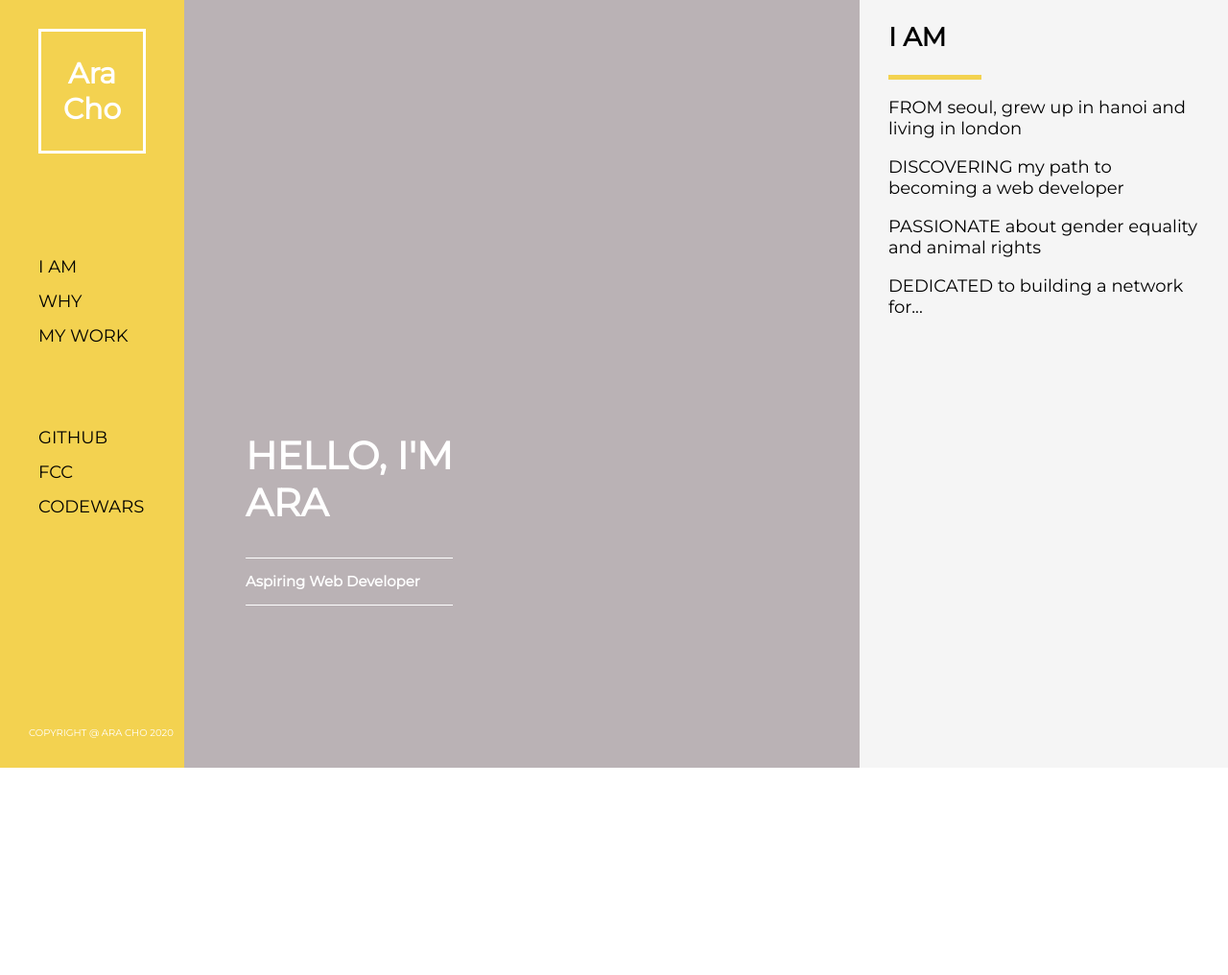
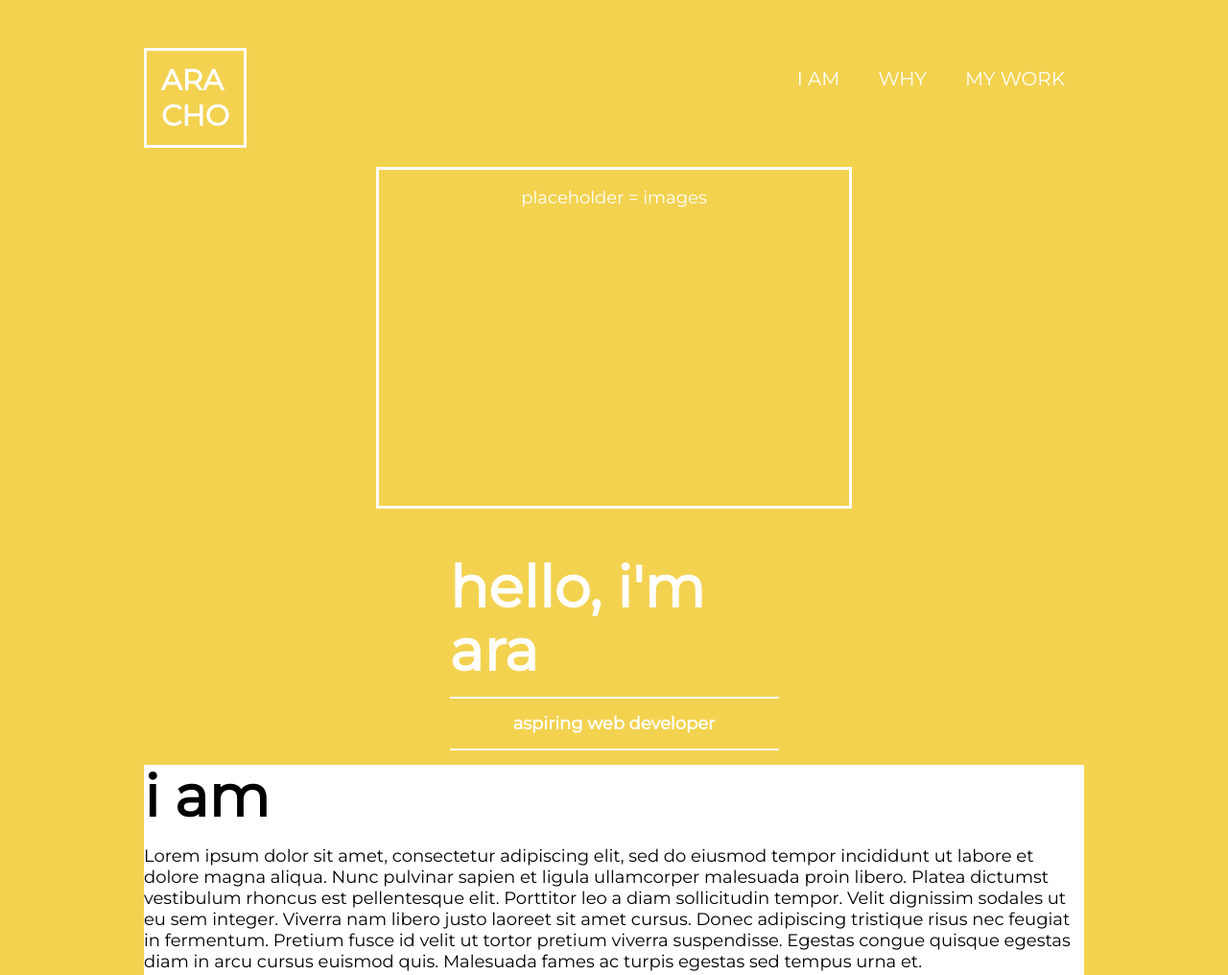
Before and after one commit to Aracho1/aracho1.github.io, a plain HTML site: page index.html in a window 1280 px wide. Shown: the top 1016 px of the page at 96% size. Before the commit the page ends 800 px from the top, so only its background shows below. Drawn offline with Linux system fonts and the light colour scheme.

Commit message:
re-designed the nav and landing page

```diff
--- a/css/styles.css
+++ b/css/styles.css
@@ -1,99 +1,81 @@
-html {
+body {
+  font-family: Montserrat;
   font-size: 18px;
+  padding: 50px 150px;
+  margin: 0;
+  height: 100%;
+  background-color: #f3d250;
+  color: #fff;
 }
 
-body{
-  font-family: "Montserrat";
+ul {
+  list-style-type: none;
+  margin: 0;
+  padding: 0;
+  overflow:hidden;
 }
 
-h5 {
+li {
+  float: left;
+}
+
+.nav-links a {
+  display: block;
+  padding: 20px;
+  text-decoration: none;
+  color: inherit;
+}
+
+h1 {
+  font-size: 60px;
+  margin: 0;
+  line-height: 1.1;
+}
+
+h4 {
+  margin: 10px 0;
+  text-align: center;
+}
+
+hr {
+  border: 1px solid #fff;
   margin: 15px 0;
 }
 
-hr.style-one {
-  border: 0;
-  height: 1px;
-  background: #fff;
-}
-
-hr.style-two {
-  border: 0;
-  height: 5px;
-  width: 30%;
-  margin-left: 0;
-  background: #f3d250;
-}
-
-.nav-bar {
-  height: 100%;
-  width: 15%;
-  position:fixed;
-  top: 0;
-  left: 0;
-  background-color: #f3d250;
-}
-
-.logo {
+.nav-links {
+  float: right;
   font-size: 20px;
-  border-style: solid;
-  margin: 30px 40px 80px;
-  text-align: center;
-  color: #fff;
-}
-
-.nav-content, .nav-links{
-  padding: 20px 20px 50px 40px;
-  line-height:2;
 }
 
 
-.nav-bar a {
-  display:block;
-  color: inherit;
-  text-decoration: none;
+.nav-links a:hover{
+  color: black;
 }
 
-.nav-bar a:hover {
-  color: #fff;
+
+.logo {
+  padding: 12px 15px;
+  font-size: 30px;
+  border-width: 3px;
+  border-style: solid;
+  font-weight: bold;
+}
+.image-carousel {
+  margin: auto;
+  width: 50%;
+  height: 350px;
+  margin-top: 2%;
+  border-style: solid;
+  text-align: center;
 }
 
-.nav-footer {
-  font-size: 10px;
-  position: fixed;
-  left: 30px;
-  bottom: 20px;
-  color: #fff;
+.main-caption {
+  margin: auto;
+  width: 35%;
+  padding-top: 5%;
 }
 
-.main {
-  height: 100%;
-  width: 55%;
-  position:fixed;
-  top: 0;
-  left: 15%;
-  background-color: #bab2b5;
+.about {
+  color: black;
+  background-color: #fff;
 }
-
-.caption {
-  z-index: 1;
-  position: fixed;
-  left: 20%;
-  bottom: 20%;
-  color: #fff;
-}
-
-.caption h1 {
-  font-size: 40px;
-}
-
-.about{
-  height: 100%;
-  width: 30%;
-  position:fixed;
-  top: 0;
-  left: 70%;
-  background-color: whitesmoke;
-}
-.about-text{
-  margin: auto 30px;
-}
--- a/index.html
+++ b/index.html
@@ -13,56 +13,50 @@
 </head>
 
 <body>
-  <!-- navigation bar -->
-  <section class="nav-bar">
-    <div class="logo">
-      <h1>Ara </br>Cho</h1>
+
+  <section class="landing-view">
+    <!-- navigation bar -->
+    <div class="nav-bar">
+        <ul>
+          <li class="logo">ARA <br />CHO</li>
+          <div class="nav-links">
+            <li><a href="#about">I AM</a></li>
+            <li><a href="#why">WHY</a></li>
+            <li><a href="#work">MY WORK</a></li>
+          </div>
+
+        </ul>
     </div>
-    <div class="nav-content">
-      <a href="#">I AM</a>
-      <a href="#">WHY</a>
-      <a href="#">MY WORK</a>
-    </div>
-    <div class="nav-links">
-      <a href="#">GITHUB</a>
-      <a href="#">FCC</a>
-      <a href="#">CODEWARS</a>
-    </div>
-    <div class="nav-footer">
+
+    <!-- Main Section -->
+  <div class="main">
+    <div class="image-carousel">
       <p>
-        COPYRIGHT @ ARA CHO 2020
+        placeholder = images
       </p>
     </div>
-  </section>
-
-  <!-- Main Section -->
-  <section class="main">
-
-    <!-- image carousel -->
-    <!-- caption -->
-    <div class="caption">
-      <h1>HELLO, I'M </BR>ARA</h1>
-    <hr class="style-one">
-      <h5>Aspiring Web Developer</h5>
-      <hr / class="style-one">
+    <div class="main-caption">
+      <h1> hello, i'm ara</h1>
+      <hr /><h4>aspiring web developer</h4><hr />
     </div>
-
-  </section>
+  </div>
 
 
   <!-- About -->
-<section class="about">
-<div class="about-text">
-  <h1>I AM</h1>
-  <HR / class="style-two">
-  <p>FROM seoul, grew up in hanoi and living in london </p>
-  <p>DISCOVERING my path to becoming a web developer</p>
-  <p>PASSIONATE about gender equality and animal rights</p>
-  <p>DEDICATED to building a network for...</p>
-
+<div class="about">
+<h1>i am</h1>
+<p>
+  Lorem ipsum dolor sit amet, consectetur adipiscing elit, sed do eiusmod tempor incididunt ut labore et dolore magna aliqua. Nunc pulvinar sapien et ligula ullamcorper malesuada proin libero. Platea dictumst vestibulum rhoncus est pellentesque elit. Porttitor leo a diam sollicitudin tempor. Velit dignissim sodales ut eu sem integer. Viverra nam libero justo laoreet sit amet cursus. Donec adipiscing tristique risus nec feugiat in fermentum. Pretium fusce id velit ut tortor pretium viverra suspendisse. Egestas congue quisque egestas diam in arcu cursus euismod quis. Malesuada fames ac turpis egestas sed tempus urna et.
+</p>
+<p>
+  Lorem ipsum dolor sit amet, consectetur adipiscing elit, sed do eiusmod tempor incididunt ut labore et dolore magna aliqua. Nunc pulvinar sapien et ligula ullamcorper malesuada proin libero. Platea dictumst vestibulum rhoncus est pellentesque elit. Porttitor leo a diam sollicitudin tempor. Velit dignissim sodales ut eu sem integer. Viverra nam libero justo laoreet sit amet cursus. Donec adipiscing tristique risus nec feugiat in fermentum. Pretium fusce id velit ut tortor pretium viverra suspendisse. Egestas congue quisque egestas diam in arcu cursus euismod quis. Malesuada fames ac turpis egestas sed tempus urna et.
+</p>
+<p>
+  Lorem ipsum dolor sit amet, consectetur adipiscing elit, sed do eiusmod tempor incididunt ut labore et dolore magna aliqua. Nunc pulvinar sapien et ligula ullamcorper malesuada proin libero. Platea dictumst vestibulum rhoncus est pellentesque elit. Porttitor leo a diam sollicitudin tempor. Velit dignissim sodales ut eu sem integer. Viverra nam libero justo laoreet sit amet cursus. Donec adipiscing tristique risus nec feugiat in fermentum. Pretium fusce id velit ut tortor pretium viverra suspendisse. Egestas congue quisque egestas diam in arcu cursus euismod quis. Malesuada fames ac turpis egestas sed tempus urna et.
+</p>
 </div>
 
-</section>
+
   <script src="index.js" charset="utf-8"></script>
 </body>
 
```
